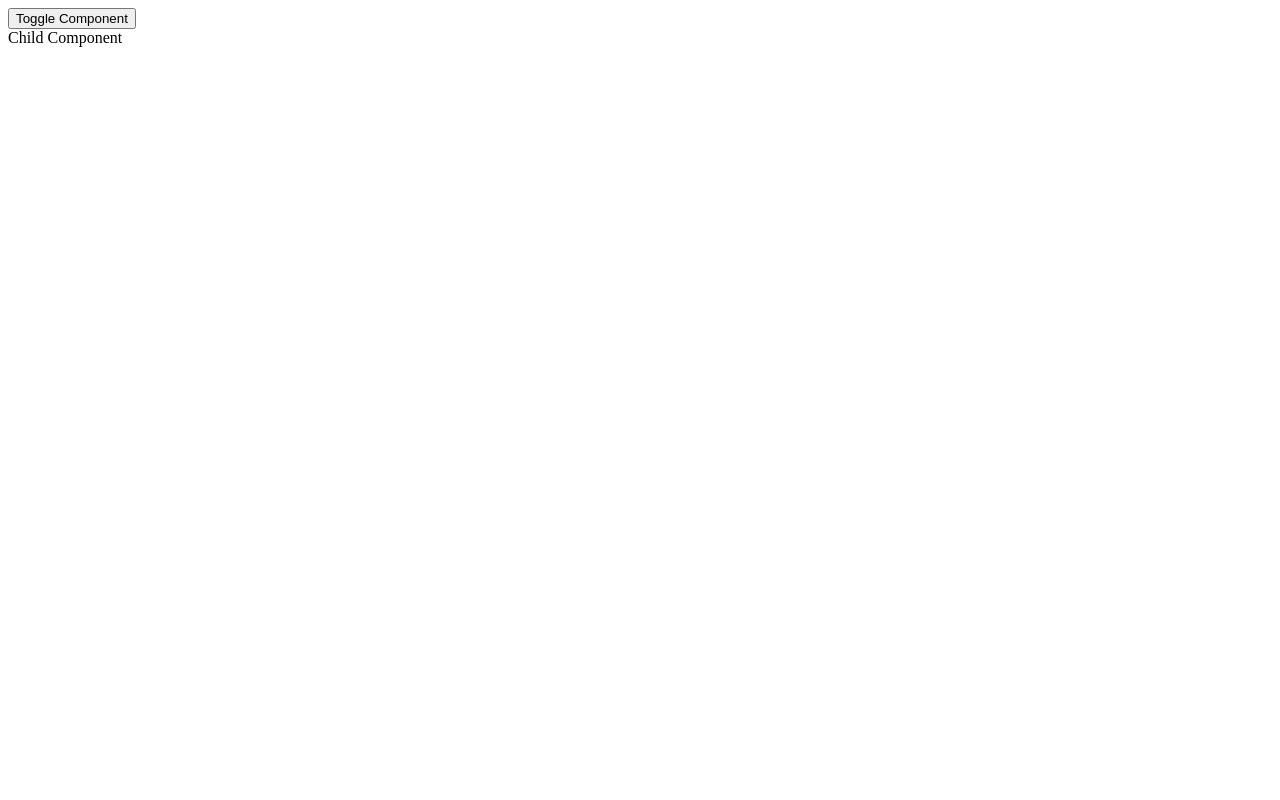
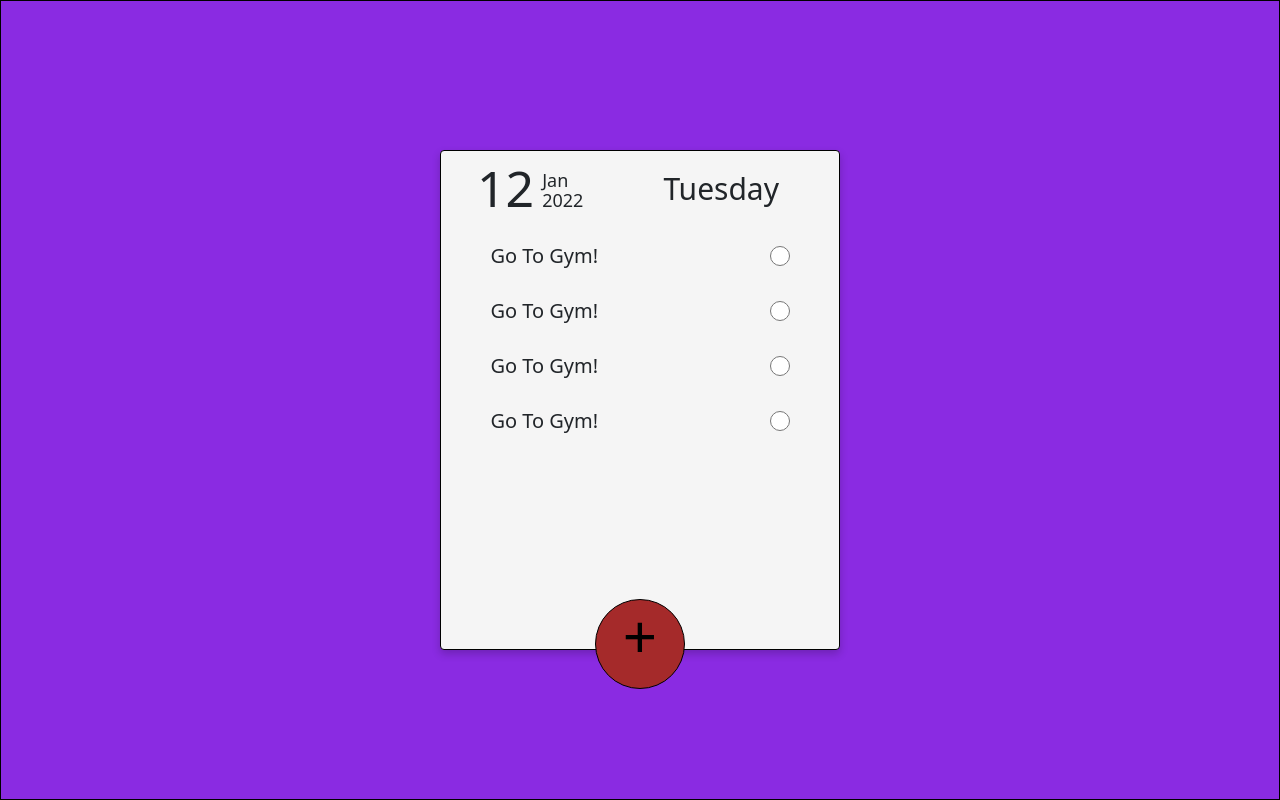
Before and after one commit to harshvadadoriya/React-JSX-Practice, a React (Vite) app in the folder my-react-app/: page / in a window 1280 px wide. Built offline with nearby package versions, Linux system fonts and the light colour scheme.

Commit message:
added todo app UI

```diff
--- a/my-react-app/index.html
+++ b/my-react-app/index.html
@@ -3,6 +3,13 @@
 	<head>
 		<meta charset="UTF-8" />
 		<link rel="icon" type="image/svg+xml" href="/vite.svg" />
+		<!-- Bootstrap css -->
+		<link
+			rel="stylesheet"
+			href="https://cdn.jsdelivr.net/npm/bootstrap@5.1.3/dist/css/bootstrap.min.css"
+			integrity="sha384-1BmE4kWBq78iYhFldvKuhfTAU6auU8tT94WrHftjDbrCEXSU1oBoqyl2QvZ6jIW3"
+			crossorigin="anonymous"
+		/>
 		<meta name="viewport" content="width=device-width, initial-scale=1.0" />
 		<title>Vite + React</title>
 	</head>
--- /dev/null
+++ b/my-react-app/src/Practical2/MyApp.css
@@ -0,0 +1,119 @@
+* {
+	margin: 0;
+	padding: 0;
+	box-sizing: border-box;
+}
+
+.main {
+	display: flex;
+	justify-content: center;
+	align-items: center;
+	border: 1px solid black;
+	width: 100vw;
+	height: 100vh;
+	background-color: blueviolet;
+}
+
+.card {
+	border: 1px solid black;
+	height: 500px;
+	width: 400px;
+	background-color: whitesmoke;
+	box-shadow: 0px 4px 8px rgba(0, 0, 0, 0.2);
+}
+
+.date-container {
+	/* border: 1px solid black; */
+	display: flex;
+	justify-content: center;
+	align-items: center;
+}
+
+.date-month-year {
+	display: flex;
+	align-items: center;
+	/* border: 1px solid black; */
+}
+
+.date {
+	font-size: 50px;
+}
+
+.month-year {
+	font-size: 18px;
+	line-height: 20px;
+	margin: 18px 0 0 8px;
+}
+
+.day {
+	display: flex;
+	justify-content: end;
+	/* border: 1px solid black; */
+	font-size: 30px;
+}
+
+/* .plus {
+	height: 90px;
+	width: 90px;
+	border: 1px solid black;
+	background-color: brown;
+	border-radius: 50%;
+	position: absolute;
+	top: 91%;
+	left: 40%;
+} */
+
+.plus {
+	height: 90px;
+	width: 90px;
+	border: 1px solid black;
+	background-color: brown;
+	border-radius: 50%;
+	position: absolute;
+	bottom: 3vh;
+	left: 50%;
+	top: 90%;
+	transform: translateX(-50%);
+}
+
+.add {
+	position: relative;
+	display: flex;
+	justify-content: center;
+	height: 100%;
+	width: 100%;
+	align-items: center;
+	font-size: 60px;
+	/* border: 1px solid black; */
+}
+
+.todo-container {
+	/* border: 1px solid black; */
+	width: auto;
+	height: 100%;
+}
+
+.todo-list {
+	display: flex;
+	justify-content: space-between;
+	align-items: center;
+	height: 50px;
+	width: 80%;
+	margin: auto;
+	margin-top: 5px;
+	/* border: 1px solid black; */
+	font-size: 20px;
+}
+
+input[type='radio'] {
+	width: 20px;
+	height: 20px;
+}
+
+@media screen and (max-width: 768px) {
+	.plus {
+		height: 70px;
+		width: 70px;
+		top: 93%;
+	}
+}
--- /dev/null
+++ b/my-react-app/src/Practical2/MyApp.jsx
@@ -0,0 +1,50 @@
+import './MyApp.css';
+
+const MyApp = () => {
+	return (
+		<>
+			<section className="main">
+				<div className="card container">
+					<div className="row date-container container">
+						<div className="col date-month-year">
+							<span className="date">12</span>
+							<span className="month-year">
+								Jan<p>2022</p>
+							</span>
+						</div>
+						<div className="col">
+							<span className="day">Tuesday</span>
+						</div>
+					</div>
+					<button className="plus">
+						<div className="add">
+							<p>+</p>
+						</div>
+					</button>
+					<div className="todo-container">
+						<div className="todo">
+							<div className="todo-list">
+								<span>Go To Gym!</span>
+								<input type="radio" name="" id="" />
+							</div>
+							<div className="todo-list">
+								<span>Go To Gym!</span>
+								<input type="radio" name="" id="" />
+							</div>
+							<div className="todo-list">
+								<span>Go To Gym!</span>
+								<input type="radio" name="" id="" />
+							</div>
+							<div className="todo-list">
+								<span>Go To Gym!</span>
+								<input type="radio" name="" id="" />
+							</div>
+						</div>
+					</div>
+				</div>
+			</section>
+		</>
+	);
+};
+
+export default MyApp;
--- a/my-react-app/src/main.jsx
+++ b/my-react-app/src/main.jsx
@@ -8,6 +8,7 @@ import Comp4 from './ClassComp/Comp4';
 import FuncComp4 from './FuncComp.jsx/FuncComp4';
 import FuncComp5 from './FuncComp.jsx/FuncComp5';
 import FuncComp6 from './FuncComp.jsx/FuncComp6';
+import MyApp from './Practical2/MyApp';
 
 ReactDOM.createRoot(document.getElementById('root')).render(
 	<React.StrictMode>
@@ -17,8 +18,8 @@ ReactDOM.createRoot(document.getElementById('root')).render(
 		{/* <Comp3 name="Harsh" /> */}
 		{/* <Comp4 /> */}
 		{/* <FuncComp4 /> */}
-		{/* <FuncComp5 />
-		 */}
-		<FuncComp6 />
+		{/* <FuncComp5 />*/}
+		{/* <FuncComp6 /> */}
+		<MyApp />
 	</React.StrictMode>
 );
```
Also changed, not shown: 1 other file (tests, documents, lock files or other folders). Lines whose indentation alone changed are shown as unchanged.
